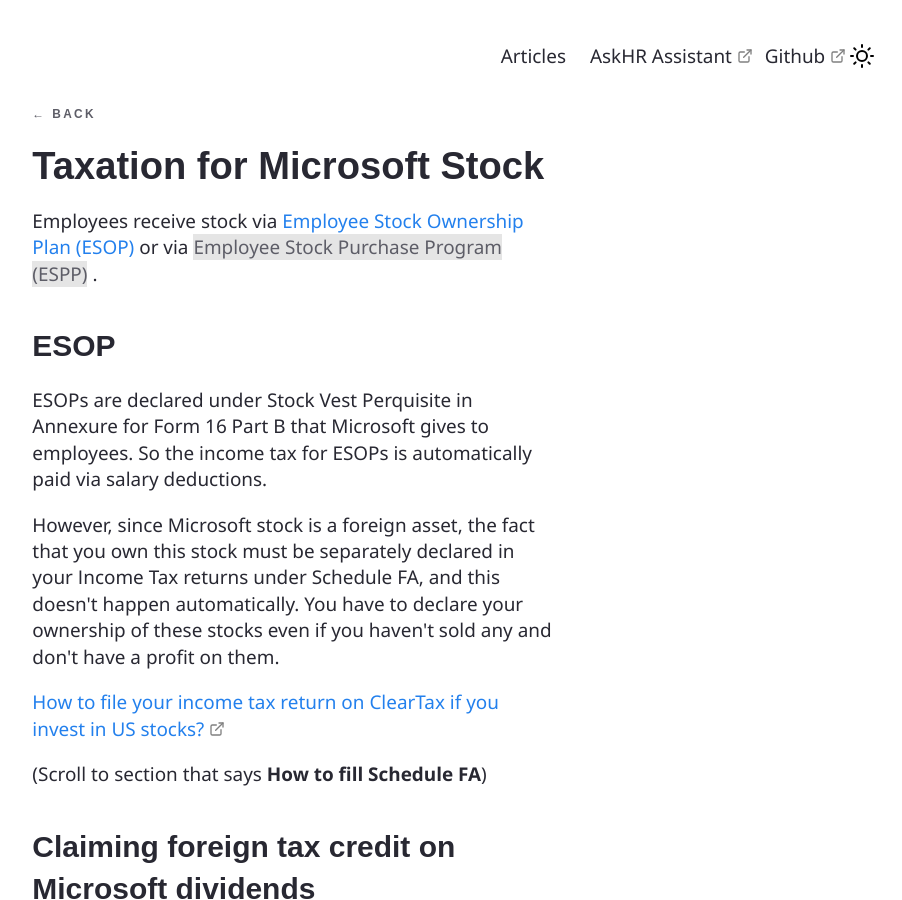
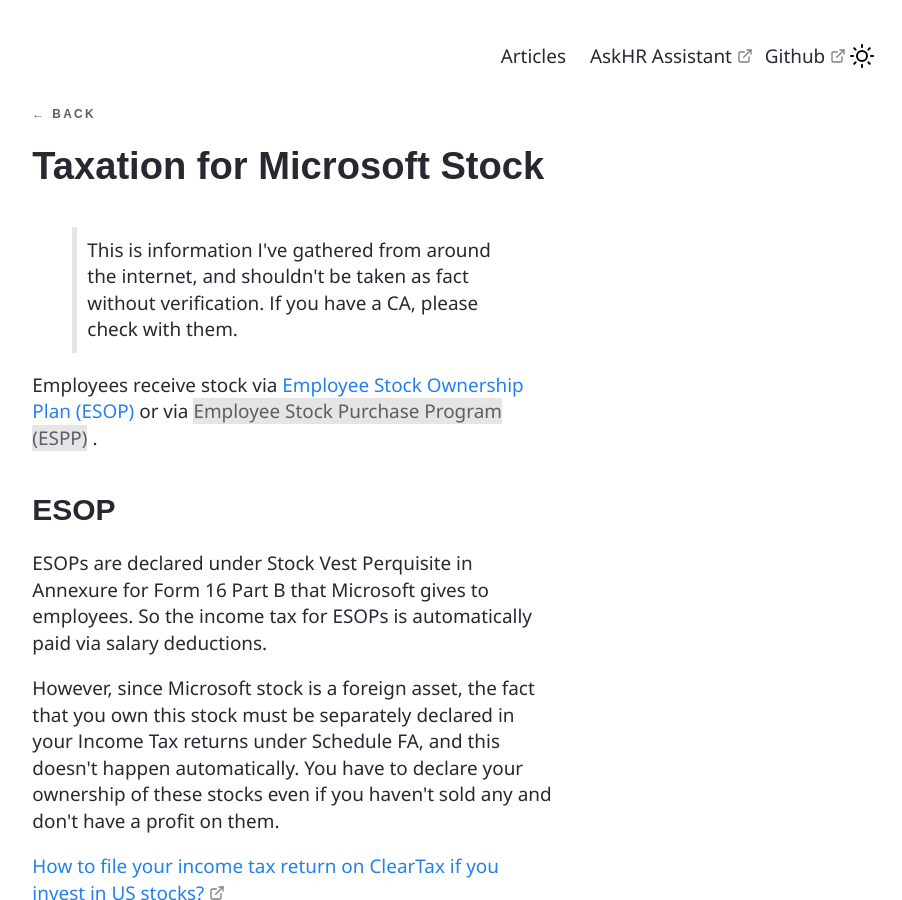
Before and after one commit to akademi-archive/akademi-archive.github.io, a Jekyll site: the page built from _notes/Public/Taxation for Microsoft Stock.md, in a window 1280 px wide and 900 px high. Shown: the whole window, without its empty margins (346-1248 px from the left). Built offline with Jekyll 4.4.1, drawn with Linux system fonts in a browser that asks for light colours; some web fonts are replaced.

Commit message:
Update Taxation for Microsoft Stock.md

```diff
--- a/_notes/Public/Taxation for Microsoft Stock.md
+++ b/_notes/Public/Taxation for Microsoft Stock.md
@@ -4,6 +4,8 @@ title: Taxation for Microsoft Stock
 date: 28-07-2023
 date modified: 28-07-2023
 ---
+
+>This is information I've gathered from around the internet, and shouldn't be taken as fact without verification. If you have a CA, please check with them.
 
 Employees receive stock via [[Employee Stock Ownership Plan (ESOP)]] or via [[Employee Stock Purchase Program (ESPP)]].
 
```
